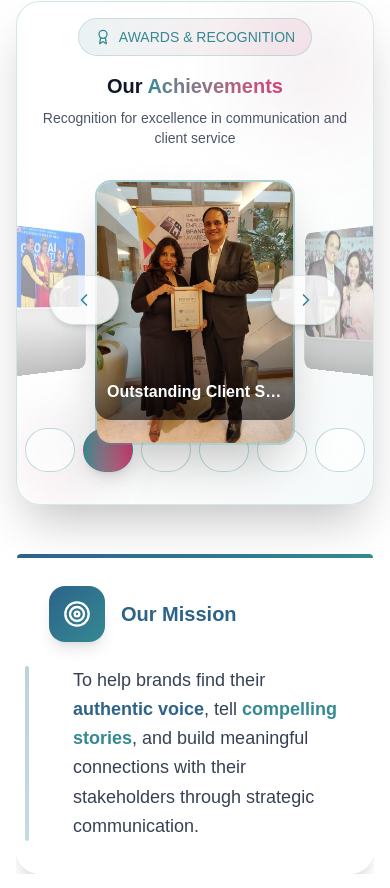
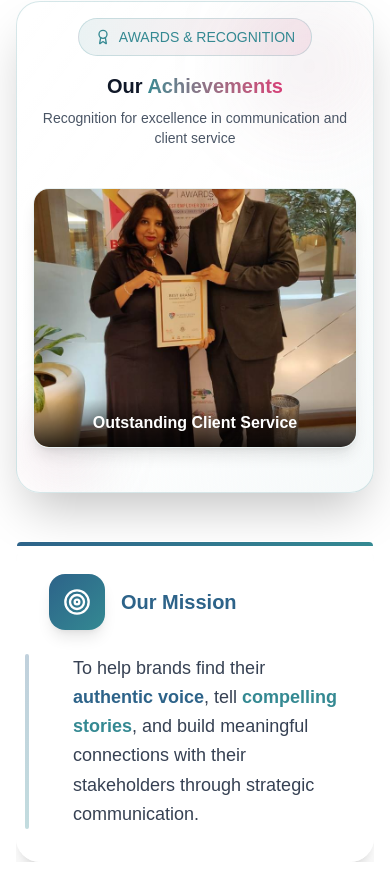
Before and after one commit to varun4505/kimag, a Next.js app: page / in a window 390 px wide. Shown: the part 2645-3533 px from the top of the page. Built offline with nearby package versions, Linux system fonts and the light colour scheme.

Commit message:
feat: update framer-motion to version 12.23.0 and improve AboutUs and ContactUs components with enhanced layouts and animations

```diff
--- a/package.json
+++ b/package.json
@@ -13,7 +13,7 @@
   },
   "dependencies": {
     "clsx": "^2.1.1",
-    "framer-motion": "^12.15.0",
+    "framer-motion": "^12.23.0",
     "gsap": "^3.13.0",
     "lenis": "^1.3.4",
     "lucide-react": "^0.511.0",
--- a/src/app/components/AboutUs.tsx
+++ b/src/app/components/AboutUs.tsx
@@ -302,7 +302,7 @@ const AboutUs: React.FC = () => {
                 <Calendar className="w-6 h-6 text-white" />
               </div>
               <div className="text-3xl md:text-4xl font-bold bg-gradient-to-r from-[#2d6389] to-[#348992] bg-clip-text text-transparent mb-2">
-                <AnimatedCounter end={14} suffix="+" />
+                <AnimatedCounter end={15} suffix="+" />
               </div>
               <p className="text-gray-700 font-medium">Years of Excellence</p>
             </motion.div>
@@ -376,120 +376,27 @@ const AboutUs: React.FC = () => {
               </p>
             </div>
 
-            {/* Mobile Awards Carousel - Enhanced Layout */}
+            {/* Mobile Awards - Improved Grid Layout */}
             {isMobile ? (
-              <div
-                className="relative flex flex-col items-center justify-center px-2 py-4 select-none"
-                onTouchStart={handleTouchStart}
-                onTouchMove={handleTouchMove}
-                onTouchEnd={handleTouchEnd}
-              >
-                <div className="relative flex items-center justify-center w-full h-56" style={{ perspective: 1000 }}>
-                  {/* Previous Award (left, angled) */}
-                  <AnimatePresence initial={false}>
-                    {awards.length > 1 && (
-                      <motion.div
-                        key={`prev-${currentAwardIndex}`}
-                        initial={{ opacity: 0, x: -60, rotateY: 60, scale: 0.8 }}
-                        animate={{ opacity: 0.5, x: -60, rotateY: 60, scale: 0.8 }}
-                        exit={{ opacity: 0, x: -60, rotateY: 60, scale: 0.8 }}
-                        transition={{ duration: 0.4 }}
-                        className="absolute left-0 top-1/2 -translate-y-1/2 z-0 cursor-pointer"
-                        style={{ width: 140, height: 180 }}
-                        onClick={prevAward}
-                      >
-                        <Image
-                          src={awards[(currentAwardIndex - 1 + awards.length) % awards.length].src}
-                          alt={awards[(currentAwardIndex - 1 + awards.length) % awards.length].alt}
-                          width={140}
-                          height={180}
-                          className="rounded-xl object-cover shadow-lg border-2 border-white/40"
-                        />
-                        <div className="absolute inset-0 bg-gradient-to-t from-black/50 via-transparent to-transparent rounded-xl" />
-                      </motion.div>
-                    )}
-                  </AnimatePresence>
-
-                  {/* Current Award (center, in focus) */}
-                  <AnimatePresence initial={false}>
-                    <motion.div
-                      key={`current-${currentAwardIndex}`}
-                      initial={{ opacity: 0, scale: 0.85, rotateY: 0 }}
-                      animate={{ opacity: 1, scale: 1, rotateY: 0 }}
-                      exit={{ opacity: 0, scale: 0.85, rotateY: 0 }}
-                      transition={{ duration: 0.5 }}
-                      className="relative z-10 cursor-pointer"
-                      style={{ width: 200, height: 240 }}
+              <div className="flex flex-col items-center justify-center px-0 py-4 select-none w-full">
+                <div className="flex flex-col items-center w-full mx-auto">
+                  <div className="w-full aspect-[4/3] rounded-2xl overflow-hidden mb-3 bg-white/80 shadow-lg border border-[#348992]/10 relative" style={{ minHeight: 260 }}>
+                    <Image
+                      src={awards[currentAwardIndex].src}
+                      alt={awards[currentAwardIndex].alt}
+                      fill
+                      sizes="75vw"
+                      className="w-full h-full object-cover transition-transform duration-300 hover:scale-105"
                       onClick={() => setIsAwardModalOpen(true)}
-                    >
-                      <Image
-                        src={awards[currentAwardIndex].src}
-                        alt={awards[currentAwardIndex].alt}
-                        width={200}
-                        height={240}
-                        className="rounded-2xl object-cover shadow-2xl border-2 border-[#348992]/40"
-                      />
-                      <div className="absolute inset-0 bg-gradient-to-t from-black/60 via-transparent to-transparent rounded-2xl" />
-                      <div className="absolute bottom-3 left-3 right-3 text-white text-center">
-                        <h4 className="font-bold text-base mb-1 truncate drop-shadow-lg">{awards[currentAwardIndex].title}</h4>
+                      style={{ objectFit: 'cover', width: '100%', height: '100%', position: 'absolute', left: 0, top: 0 }}
+                    />
+                    {/* Title overlay */}
+                    <div className="absolute bottom-0 left-0 w-full bg-gradient-to-t from-black/80 via-black/40 to-transparent px-4 py-3">
+                      <div className="text-base font-semibold text-white text-center truncate w-full drop-shadow-md" title={awards[currentAwardIndex].title}>
+                        {awards[currentAwardIndex].title}
                       </div>
-                    </motion.div>
-                  </AnimatePresence>
-
-                  {/* Next Award (right, angled) */}
-                  <AnimatePresence initial={false}>
-                    {awards.length > 1 && (
-                      <motion.div
-                        key={`next-${currentAwardIndex}`}
-                        initial={{ opacity: 0, x: 60, rotateY: -60, scale: 0.8 }}
-                        animate={{ opacity: 0.5, x: 60, rotateY: -60, scale: 0.8 }}
-                        exit={{ opacity: 0, x: 60, rotateY: -60, scale: 0.8 }}
-                        transition={{ duration: 0.4 }}
-                        className="absolute right-0 top-1/2 -translate-y-1/2 z-0 cursor-pointer"
-                        style={{ width: 140, height: 180 }}
-                        onClick={nextAward}
-                      >
-                        <Image
-                          src={awards[(currentAwardIndex + 1) % awards.length].src}
-                          alt={awards[(currentAwardIndex + 1) % awards.length].alt}
-                          width={140}
-                          height={180}
-                          className="rounded-xl object-cover shadow-lg border-2 border-white/40"
-                        />
-                        <div className="absolute inset-0 bg-gradient-to-t from-black/50 via-transparent to-transparent rounded-xl" />
-                      </motion.div>
-                    )}
-                  </AnimatePresence>
-
-                  {/* Navigation arrows */}
-                  <button
-                    aria-label="Previous award"
-                    className="absolute left-2 top-1/2 -translate-y-1/2 z-20 bg-white/80 hover:bg-white text-[#348992] rounded-full p-2 shadow-md border border-[#348992]/20 transition-all duration-200"
-                    onClick={prevAward}
-                    style={{ touchAction: 'manipulation' }}
-                  >
-                    <ChevronLeft className="w-5 h-5" />
-                  </button>
-                  <button
-                    aria-label="Next award"
-                    className="absolute right-2 top-1/2 -translate-y-1/2 z-20 bg-white/80 hover:bg-white text-[#348992] rounded-full p-2 shadow-md border border-[#348992]/20 transition-all duration-200"
-                    onClick={nextAward}
-                    style={{ touchAction: 'manipulation' }}
-                  >
-                    <ChevronRight className="w-5 h-5" />
-                  </button>
-                </div>
-                {/* Dots navigation */}
-                <div className="flex items-center justify-center gap-2 mt-4">
-                  {awards.map((_, idx) => (
-                    <button
-                      key={idx}
-                      className={`w-2.5 h-2.5 rounded-full transition-all duration-200 border border-[#348992]/30 ${idx === currentAwardIndex ? 'bg-gradient-to-r from-[#348992] to-[#d73c77] shadow-lg' : 'bg-white/70'}`}
-                      onClick={() => setCurrentAwardIndex(idx)}
-                      aria-label={`Go to award ${idx + 1}`}
-                      style={{ outline: 'none' }}
-                    />
-                  ))}
+                    </div>
+                  </div>
                 </div>
               </div>
             ) : (
@@ -787,7 +694,7 @@ const AboutUs: React.FC = () => {
                 },
                 {
                   title: "Strategic Partnerships",
-                  desc: "Strong relationships with media, influencers, and stakeholders built over 14+ years",
+                  desc: "Strong relationships with media, influencers, and stakeholders built over 15+ years",
                   icon: <Heart className="w-6 h-6" />,
                   gradient: "from-[#2d6389] to-[#d73c77]"
                 },
@@ -852,30 +759,24 @@ const AboutUs: React.FC = () => {
             />
           </motion.div>
 
-          <div className="grid grid-cols-2 md:grid-cols-4 gap-6 max-w-4xl mx-auto">
+          <div className="grid grid-cols-1 md:grid-cols-3 gap-6 max-w-3xl mx-auto">
             {[
               {
                 label: "IIM Bangalore",
-                subtext: "Incubated",
+                subtext: "Recognised",
                 color: "from-[#2d6389] to-[#348992]",
                 image: "/iimbang.png"
               },
               {
                 label: "NSRCEL",
-                subtext: "Certified",
+                subtext: "Incubated",
                 color: "from-[#348992] to-[#d73c77]",
                 image: "/nsrcel.png"
               },
               {
-                label: "ISO Certified",
-                subtext: "Quality",
+                label: "PRCI",
+                subtext: "Awarded",
                 color: "from-[#d73c77] to-[#2d6389]",
-                image: "/iso.png"
-              },
-              {
-                label: "Award Winner",
-                subtext: "Excellence",
-                color: "from-[#2d6389] to-[#d73c77]",
                 image: "/prci.png"
               }
             ].map((achievement, index) => (
```
Also changed, not shown: src/app/components/ContactUs.tsx (+59 -63 lines), src/app/components/Stepper.tsx (added), 1 other file (tests, documents, lock files or other folders).
